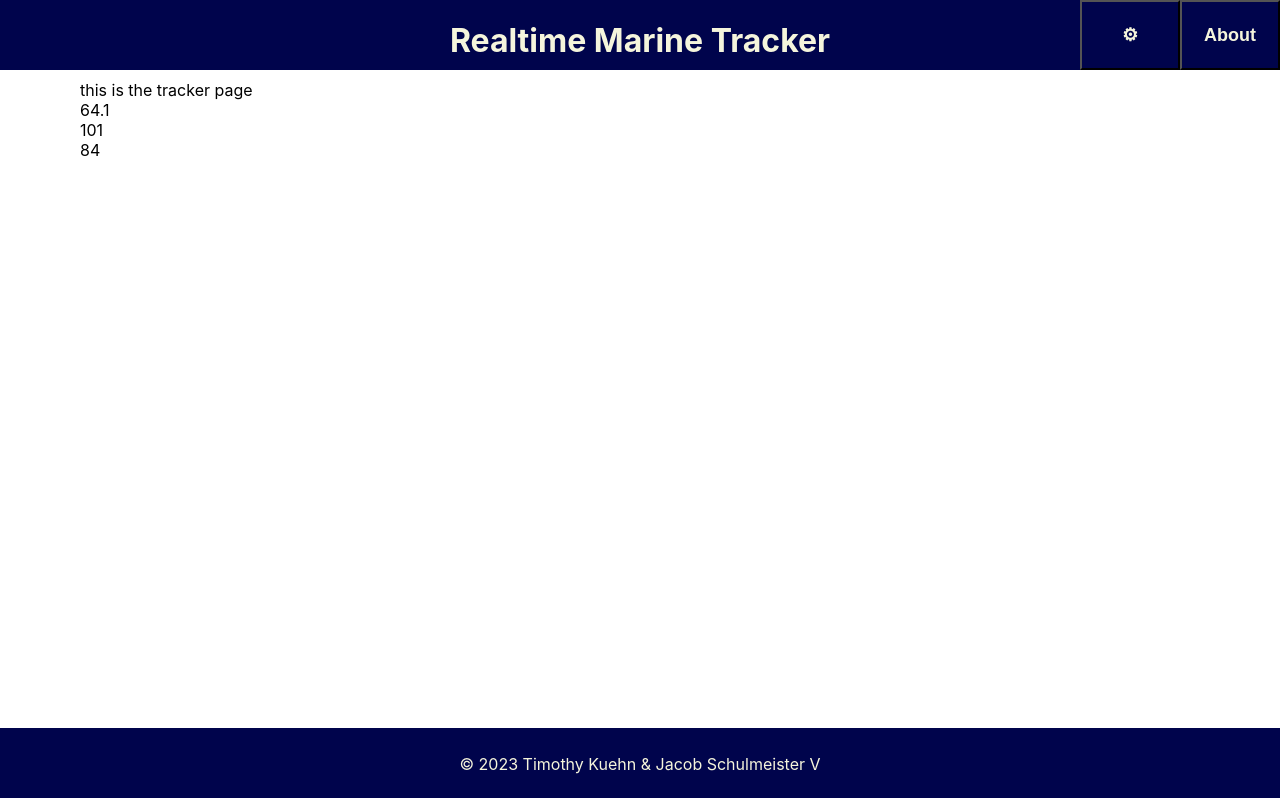
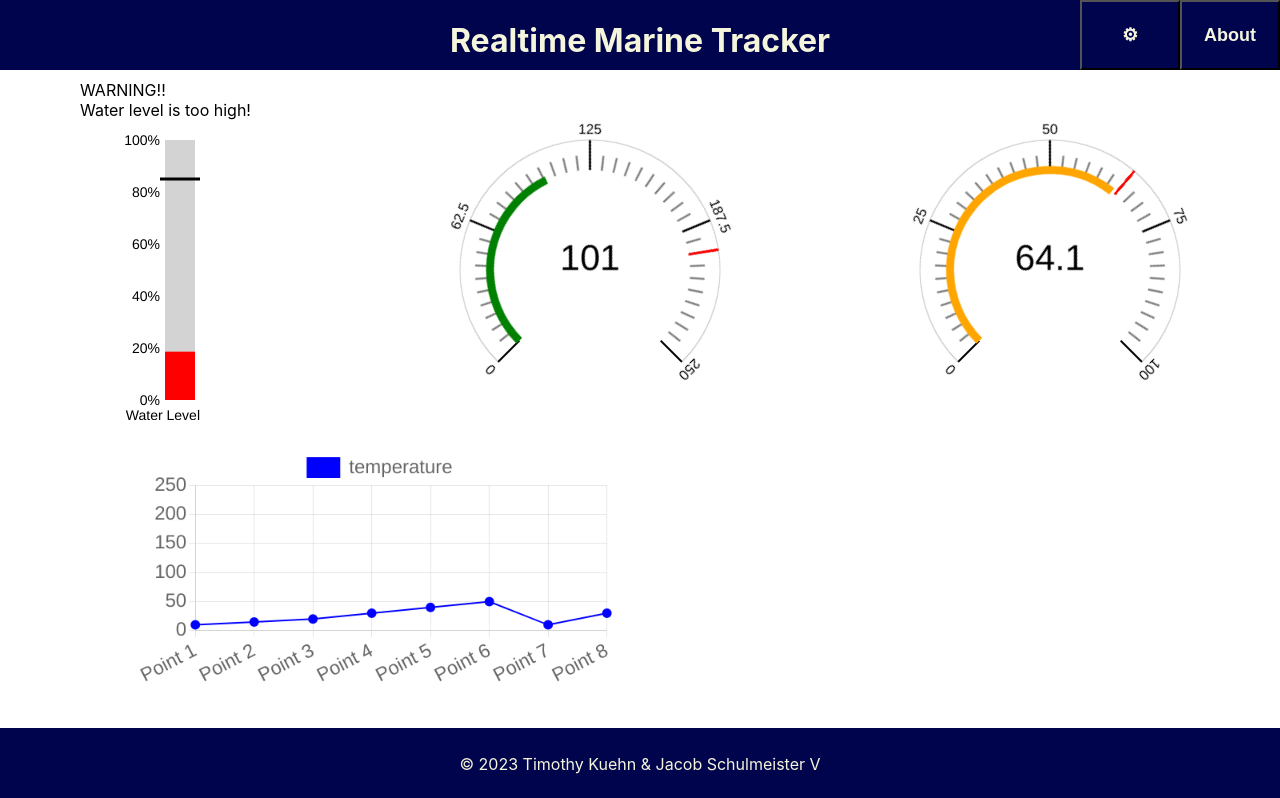
Before and after one commit to GameChanger77/realtime_marine_tracker, a React (Create React App) app: page / in a window 1280 px wide. Shown: the top 798 px of the page. Built offline with nearby package versions, Linux system fonts and the light colour scheme.

Commit message:
changed Tracker to have new content, may have messed with warnings though

```diff
--- a/package.json
+++ b/package.json
@@ -7,6 +7,7 @@
     "@testing-library/react": "^13.4.0",
     "@testing-library/user-event": "^13.5.0",
     "bootstrap": "^5.3.2",
+    "chart.js": "^4.4.0",
     "react": "^18.2.0",
     "react-dom": "^18.2.0",
     "react-scripts": "5.0.1",
--- a/public/data.json
+++ b/public/data.json
@@ -1 +1 @@
-{"temp": 101.0, "humidity": 64.1, "waterLevel": 84}
+{"temp": 101.0, "humidity": 64.1, "waterLevel": 333}
--- /dev/null
+++ b/src/LineChart.js
@@ -0,0 +1,95 @@
+import React, { useEffect, useRef } from 'react';
+import Chart from 'chart.js/auto';
+
+const LineChart = ({ dataPoints, title, maxChartValue}) => {
+  const chartRef = useRef(null);
+
+  useEffect(() => {
+    let myChart = null;
+
+    const data = {
+      labels: [
+        'Point 1', 'Point 2', 'Point 3', 'Point 4', 'Point 5', 'Point 6', 'Point 7', 'Point 8'
+      ],
+      datasets: [
+        {
+          label: title,
+          data: dataPoints,
+          borderColor: 'blue',
+          backgroundColor: 'blue',
+          borderWidth: 2,
+          pointRadius: 5,
+        },
+      ],
+    };
+
+    if (chartRef && chartRef.current) {
+      myChart = new Chart(chartRef.current, {
+        type: 'line',
+        data: data,
+        options: {
+          animation: false,
+          responsive: true,
+          scales: {
+            x: {
+              ticks: {
+                font: {
+                  size: 24,
+                },
+              },
+              grid: {
+                color: 'rgba(0, 0, 0, 0.1)',
+                borderWidth: 20,
+              },
+            },
+            yAxisRange:[0,100],
+            y: {
+              ticks: {
+                font: {
+                  size: 24,
+                },
+
+              },
+
+              grid: {
+                color: 'rgba(0, 0, 0, 0.1)',
+                borderWidth: 20,
+              },
+              beginAtZero: true,
+                                steps: 10,
+                                stepValue: 5,
+                                max: maxChartValue
+            },
+          },
+          plugins: {
+            legend: {
+              labels: {
+                font: {
+                  size: 24,
+                },
+              },
+            },
+            tooltip: {
+              bodyFont: {
+                size: 14,
+              },
+            },
+          },
+        },
+      });
+    }
+
+    return () => {
+      // Cleanup
+      if (myChart) {
+        myChart.destroy();
+      }
+    };
+  }, [dataPoints]);
+
+  return <div class = "larger-outer-container">
+    <canvas ref={chartRef} className="single-chart-container"/>
+    </div>;
+};
+
+export default LineChart;
--- a/src/Tracker.css
+++ b/src/Tracker.css
@@ -1,28 +1,34 @@
-#warning {
-    position: fixed;
-    top: 50%;
-    left: 50%;
-    transform: translate(-50%, -50%);
-    width: 70%; /* Adjust the width as needed */
-    max-width: 400px; /* Set a maximum width if desired */
-    background-color: #ffff00; /* Yellow background */
-    color: #000000; /* Black text color */
-    padding: 20px;
-    text-align: center;
-    font-size: 24px; /* Increase font size for a more flashy appearance */
-    font-weight: bold;
-    border: 2px solid #ffcc00; /* Add a border for extra emphasis */
-    z-index: 1000; /* Ensure a high z-index to overlay other elements */
-    display: block;
-  }
 
-  #overlay {
-    position: fixed;
-    top: 0;
-    left: 0;
-    width: 100%;
-    height: 100%;
-    background-color: rgba(0, 0, 0, 0.5); /* Adjust the alpha channel for transparency */
-    z-index: 999; /* Ensure it's below the warning */
-    display: block;
-  }
+.sensor-container {
+  display: flex;
+  justify-content: space-between;
+  align-items: center;
+}
+.waterlevel-container {
+  width: 200px;
+  height: 300px;
+  position: relative;
+}
+.single-chart-container{
+  position: relative;
+  transform: scale(0.8);
+}
+.chart-container{
+  display: flex;
+  flex-wrap: wrap;
+  width:inherit;
+}
+
+.dial-container{
+  transform: rotate(135deg);
+ width: 300px;
+ height: auto;
+}
+.outer-container{
+  width: 300px;
+  height: 300px;
+}
+.larger-outer-container{
+  width: 600px;
+  height: 300px;
+}
--- a/src/Tracker.js
+++ b/src/Tracker.js
@@ -1,6 +1,9 @@
 import React, { useState, useEffect } from 'react';
 import "./Tracker.css";
-
+import DrawGauge from "./dial.js";
+import LinearGauge from './gauge.js';
+import LineChart from './LineChart.js';
+const dataPoints = [10,15,20,30,40,50,10,30];
 const Tracker = ({
   humidityThreshold,
   tempThreshold,
@@ -61,11 +64,22 @@ const Tracker = ({
       <div id="warning" style={{ display: warning ? "block" : "none" }}>
         WARNING!!<br/>{warningMessage}
       </div>
-      this is the tracker page
-      <div>{humidity}</div>
-      <div>{temp}</div>
-      <div>{waterLevel}</div>
+      <div>
+
+  <div class="sensor-container">
+    <div class="waterlevel-container">
+      <LinearGauge waterLevel={waterLevel} limitLevel={waterThreshold}/>
     </div>
+      <DrawGauge value={temp} endValue={250} limitValue={tempThreshold} />
+      <DrawGauge value={humidity} endValue={100} limitValue={humidityThreshold} />
+  </div>
+  <div class = "chart-container">
+    <LineChart dataPoints={dataPoints} title={"temperature"} maxChartValue={250}/>
+    <LineChart dataPoints={dataPoints} title={"humidity"} maxChartValue={100}/>
+    <LineChart dataPoints={dataPoints} title={"waterLevel"} maxChartValue={100}/>
+  </div>
+</div>
+</div>
   );
 };
 
--- /dev/null
+++ b/src/dial.js
@@ -0,0 +1,118 @@
+import React, { useRef, useEffect } from 'react';
+import "./Tracker.css"
+function DrawGauge({ value, endValue, limitValue }) {
+  const canvasRef = useRef(null);
+  console.log(value);
+  const startValue = value;
+  useEffect(() => {
+    const canvas = canvasRef.current;
+    if (canvas !== null) {
+      const ctx = canvas.getContext('2d');
+      const width = 300;
+      const height = 300;
+      const cx = width / 2;
+      const cy = height / 2;
+      const innerRadius = 100;
+      const outerRadius = 130;
+      const startAngle = 0;
+      const lineWidth = 2;
+
+      canvas.width = width;
+      canvas.height = height;
+
+      ctx.clearRect(0, 0, width, height);
+
+      for (let value = 0; value <= endValue; value += endValue / 40) {
+        const scaledValue = scaleIntoRange(0, endValue, 0, 270, value);
+        const degrees = scaledValue + startAngle;
+
+        if (value % (endValue / 4) === 0) {
+          radiantLine(cx, cy, innerRadius, outerRadius, degrees, lineWidth, "black");
+          radiantLine(cx, cy, innerRadius, outerRadius, ((limitValue / endValue) * 270), lineWidth, "red");
+          renderText(ctx, cx, cy, outerRadius + 10, degrees, value.toString(), "black");
+        } else {
+          const shorterLine = (outerRadius - innerRadius) / 2;
+          radiantLine(cx, cy, innerRadius, outerRadius - shorterLine, degrees, lineWidth, "gray");
+        }
+      }
+      centerText(ctx, cx, cy, startValue.toFixed(0), "black");
+
+      ctx.beginPath();
+      ctx.arc(cx, cy, innerRadius, startAngle * Math.PI / 180, (270 * (value / endValue)) * Math.PI / 180, false);
+
+      if (value > limitValue) {
+        ctx.strokeStyle = "red";
+      } else if (value + endValue / 10 > limitValue) {
+        ctx.strokeStyle = "orange";
+      } else {
+        ctx.strokeStyle = "green";
+      }
+      ctx.lineWidth = 8;
+      ctx.stroke();
+
+      ctx.beginPath();
+      ctx.arc(cx, cy, outerRadius, startAngle * Math.PI / 180, 1.5 * Math.PI, false);
+      ctx.strokeStyle = "gray";
+      ctx.lineWidth = 0.5;
+      ctx.stroke();
+    }
+  }, [value, endValue, limitValue]);
+
+  function radiantLine(centerX, centerY, innerRadius, outerRadius, degrees, lineWidth, color) {
+    const radians = degrees * Math.PI / 180;
+    const innerX = centerX + innerRadius * Math.cos(radians);
+    const innerY = centerY + innerRadius * Math.sin(radians);
+    const outerX = centerX + outerRadius * Math.cos(radians);
+    const outerY = centerY + outerRadius * Math.sin(radians);
+
+    const ctx = canvasRef.current.getContext('2d');
+    ctx.beginPath();
+    ctx.moveTo(innerX, innerY);
+    ctx.lineTo(outerX, outerY);
+    ctx.strokeStyle = color;
+    ctx.lineWidth = lineWidth;
+    ctx.stroke();
+  }
+
+  function renderText(ctx, centerX, centerY, radius, degrees, text, color) {
+    ctx.save();
+    ctx.fillStyle = color;
+    ctx.font = "14px Helvetica, Arial, sans-serif";
+    ctx.textAlign = "center";
+    ctx.textBaseline = "middle";
+
+    const radians = degrees * Math.PI / 180;
+    const x = centerX + radius * Math.cos(radians);
+    const y = centerY + radius * Math.sin(radians);
+
+    ctx.translate(x, y);
+    ctx.rotate(radians + Math.PI / 2);
+    ctx.fillText(text, 0, 0);
+    ctx.restore();
+  }
+
+  function centerText(ctx, centerX, centerY, text, color) {
+    ctx.save();
+    ctx.fillStyle = color;
+    ctx.font = "36px Arial";
+    ctx.textAlign = "center";
+    ctx.textBaseline = "alphabetic";
+    ctx.translate(centerX, centerY);
+    ctx.rotate(-135 / 180 * Math.PI);
+    ctx.fillText(startValue, 0, 0);
+    ctx.restore();
+  }
+
+  function scaleIntoRange(minActual, maxActual, minRange, maxRange, value) {
+    const scaled = (maxRange - minRange) * (value - minActual) / (maxActual - minActual) + minRange;
+    return scaled;
+  }
+
+  return (
+  <div class = "outer-container">
+    <canvas ref={canvasRef} width={300} height={300} class = "dial-container"/>
+</div>
+)
+}
+
+export default DrawGauge;
--- /dev/null
+++ b/src/gauge.js
@@ -0,0 +1,43 @@
+import React, { useRef, useEffect } from 'react';
+
+const LinearGauge = ({ waterLevel, limitLevel }) => {
+  const canvasRef = useRef(null);
+    console.log("water:"+ waterLevel);
+    waterLevel = 1.1159 * (waterLevel) - 353;
+  useEffect(() => {
+    const canvas = canvasRef.current;
+    const ctx = canvas.getContext('2d');
+    const gaugeWidth = 30;
+    const gaugeHeight = canvas.height - 40;
+    const maxWaterLevel = 100;
+    ctx.clearRect(0, 0, canvas.width, canvas.height);
+
+    ctx.fillStyle = 'lightgray';
+    ctx.fillRect(canvas.width / 2 - gaugeWidth / 2, 20, gaugeWidth, gaugeHeight);
+    const levelPercentage = waterLevel / maxWaterLevel * gaugeHeight;
+
+    ctx.fillStyle = 'red';
+    ctx.fillRect(canvas.width / 2 - gaugeWidth / 2, 20 + gaugeHeight - levelPercentage, gaugeWidth, levelPercentage);
+
+    ctx.font = '14px Helvetica, Arial, sans-serif';
+    ctx.fillStyle = '#000';
+    ctx.textAlign = 'right';
+
+    for (let i = 0; i <= maxWaterLevel; i += 20) {
+      const yPos = canvas.height - i / maxWaterLevel * gaugeHeight - 15;
+      ctx.fillText(`${i}%`, canvas.width / 2 - gaugeWidth / 2 - 5, yPos);
+    }
+
+    ctx.fillText('Water Level', canvas.width / 2 + gaugeWidth / 2 + 5, canvas.height);
+    ctx.beginPath();
+    ctx.moveTo(canvas.width / 2 - gaugeWidth / 2 - 5, canvas.height - (limitLevel / maxWaterLevel * gaugeHeight + 20));
+    ctx.lineTo(canvas.width / 2 + gaugeWidth / 2 + 5, canvas.height - (limitLevel / maxWaterLevel * gaugeHeight + 20));
+    ctx.strokeStyle = '#000';
+    ctx.lineWidth = 3;
+    ctx.stroke();
+  }, [waterLevel, limitLevel]);
+
+  return <canvas ref={canvasRef} width={200} height={300} />;
+};
+
+export default LinearGauge;
```
Also changed, not shown: 1 other file (tests, documents, lock files or other folders).
